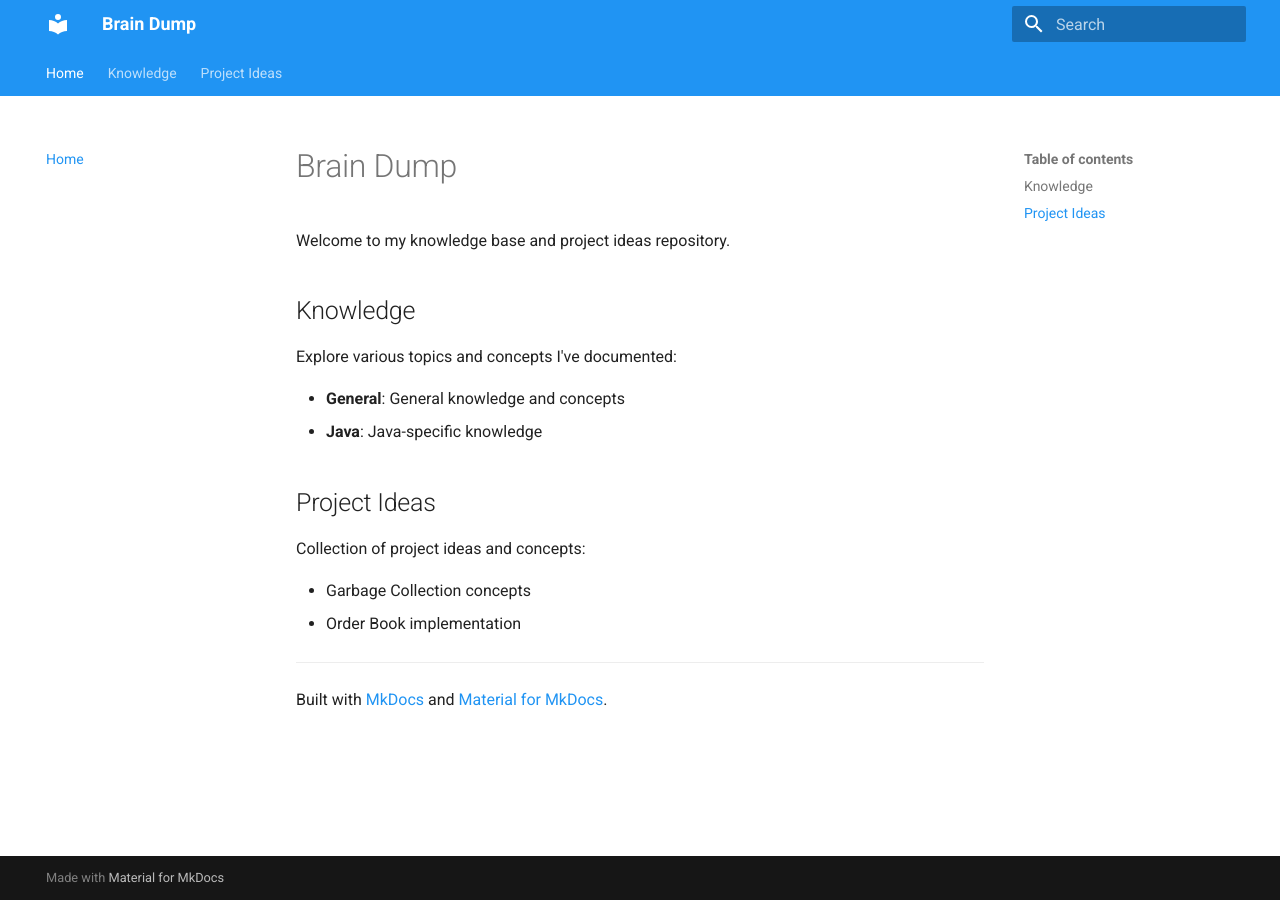
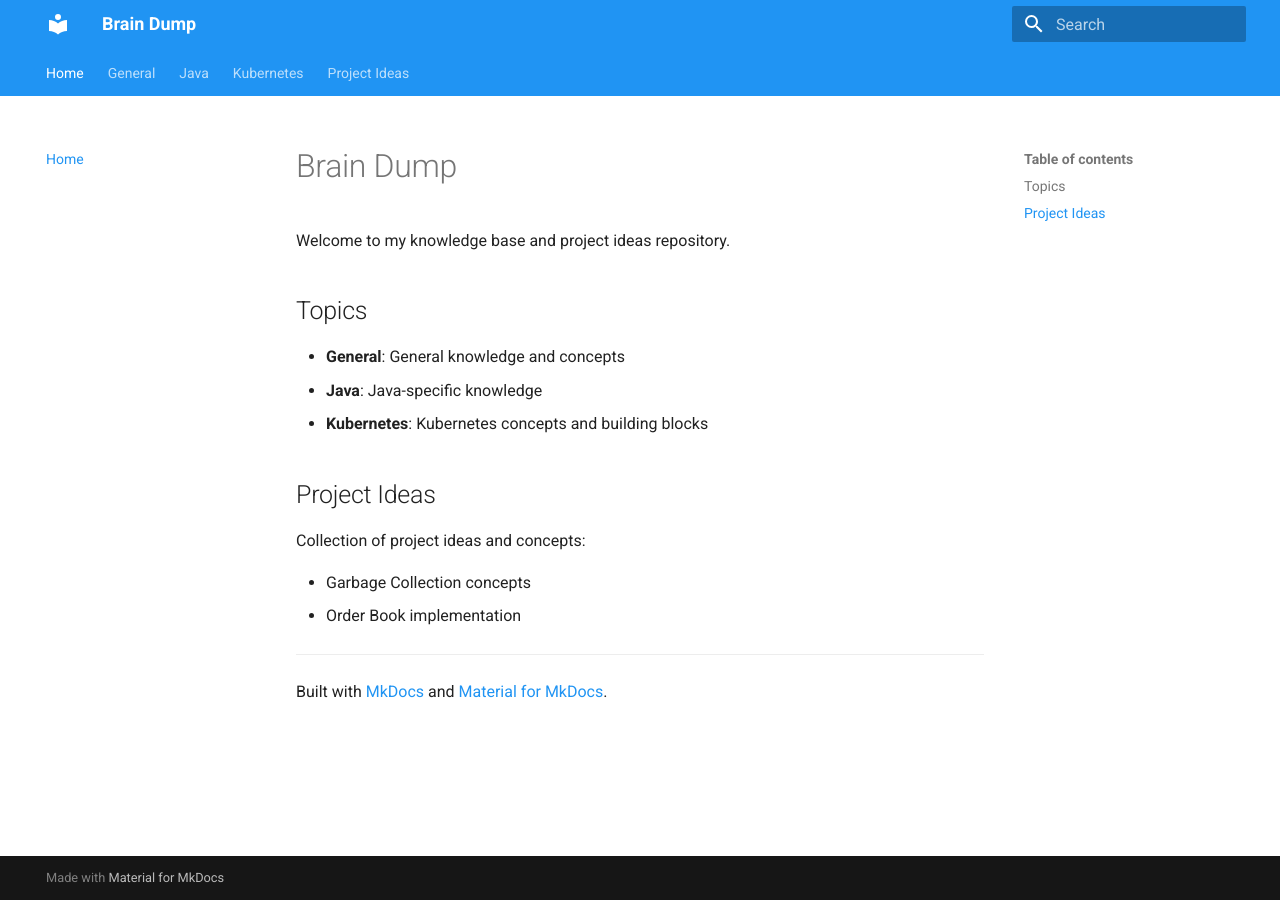
Before and after one commit to Grigorov-Georgi/brain-dump, an MkDocs documentation site: the page built from docs/index.md, in a window 1280 px wide. Built offline with MkDocs 1.6.1 and Material for MkDocs 9.7.7, drawn with Linux system fonts in a browser that asks for light colours.

Commit message:
feat: change the folder structure

```diff
--- a/docs/index.md
+++ b/docs/index.md
@@ -2,12 +2,11 @@
 
 Welcome to my knowledge base and project ideas repository.
 
-## Knowledge
-
-Explore various topics and concepts I've documented:
+## Topics
 
 - **General**: General knowledge and concepts
 - **Java**: Java-specific knowledge
+- **Kubernetes**: Kubernetes concepts and building blocks
 
 ## Project Ideas
 
--- a/mkdocs.yml
+++ b/mkdocs.yml
@@ -18,11 +18,12 @@ theme:
 
 nav:
   - Home: index.md
-  - Knowledge:
-    - General:
-      - knowledge/general/snowflake.md
-    - Kubernetes:
-      - knowledge/k8s/building-block.md
+  - General:
+    - general/snowflake.md
+  - Java:
+    - java/index.md
+  - Kubernetes:
+    - k8s/building-block.md
   - Project Ideas:
     - project_ideas/gc.md
     - project_ideas/order-book.md
```
Also changed, not shown: docs/general/snowflake.md (renamed from knowledge/general/snowflake.md), docs/java/index.md (renamed from knowledge/java/index.md), docs/k8s/building-block.md (renamed from knowledge/k8s/building-block.md), docs/project_ideas/gc.md (renamed from project_ideas/gc.md), docs/project_ideas/order-book.md (added), 2 other files.
